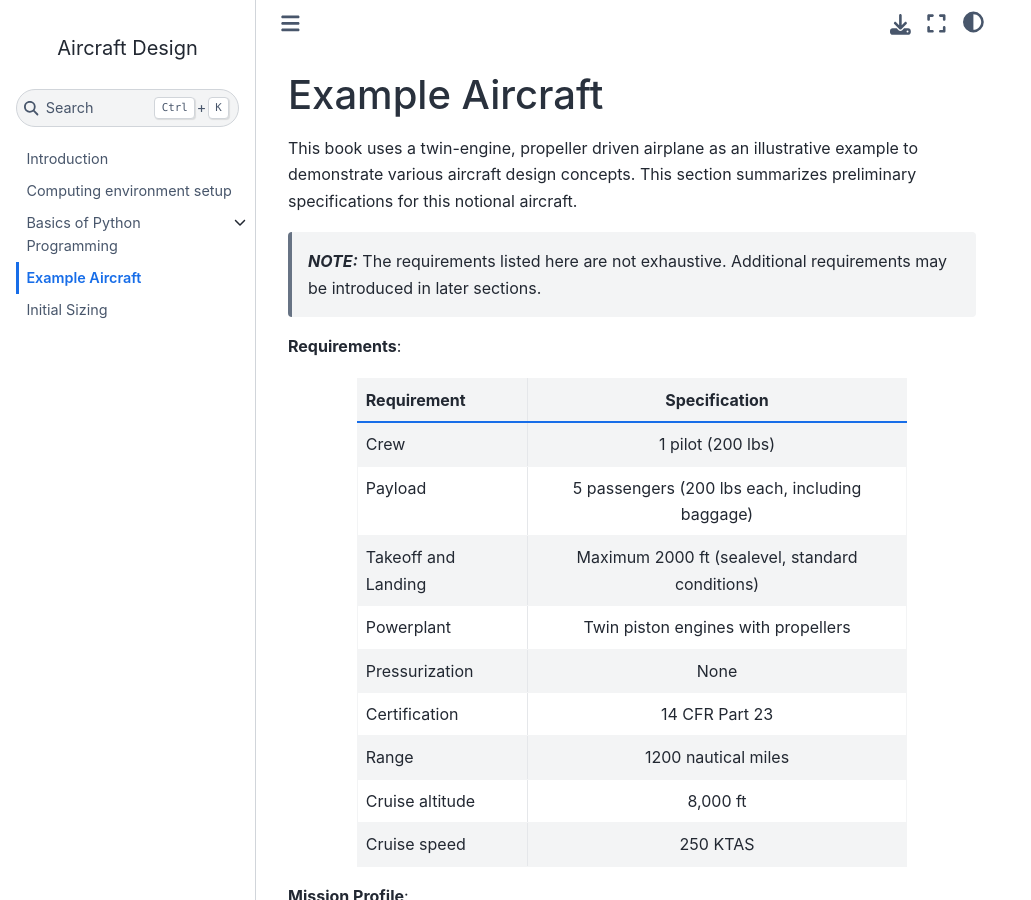
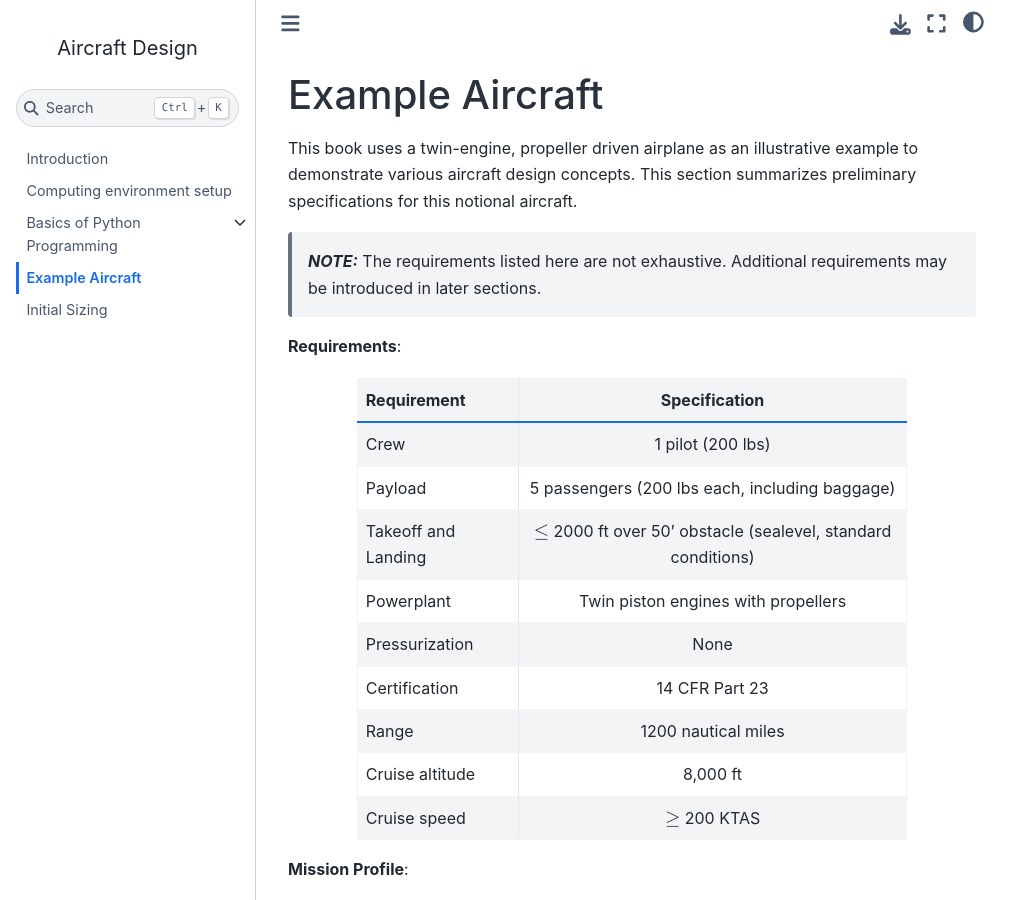
Before and after one commit to ComputationalDesignLab/aircraft-design, a Jupyter Book: the page built from book/example_aircraft.md, in a window 1280 px wide and 900 px high. Shown: the whole window, without its empty margins (0-1031 px from the left). Built offline with Jupyter Book 1.0.4 settings and Sphinx 7.4.7 and the Sphinx Book theme 1.1.4, drawn with Linux system fonts in a browser that asks for light colours.

Commit message:
updated mission profile

```diff
--- a/book/example_aircraft.md
+++ b/book/example_aircraft.md
@@ -15,13 +15,13 @@ Requirement | Specification
 ------- | :-------:
 Crew | 1 pilot (200 lbs)
 Payload | 5 passengers (200 lbs each, including baggage)
-Takeoff and Landing | Maximum 2000 ft (sealevel, standard conditions)
+Takeoff and Landing | $\leq$ 2000 ft over 50' obstacle (sealevel, standard conditions)
 Powerplant | Twin piston engines with propellers
 Pressurization | None
 Certification | 14 CFR Part 23
 Range | 1200 nautical miles
 Cruise altitude | 8,000 ft
-Cruise speed | 250 KTAS
+Cruise speed | $\geq$ 200 KTAS
 </div>
 
 **Mission Profile**:
```
Also changed, not shown: book/images/mission_profile.png.
